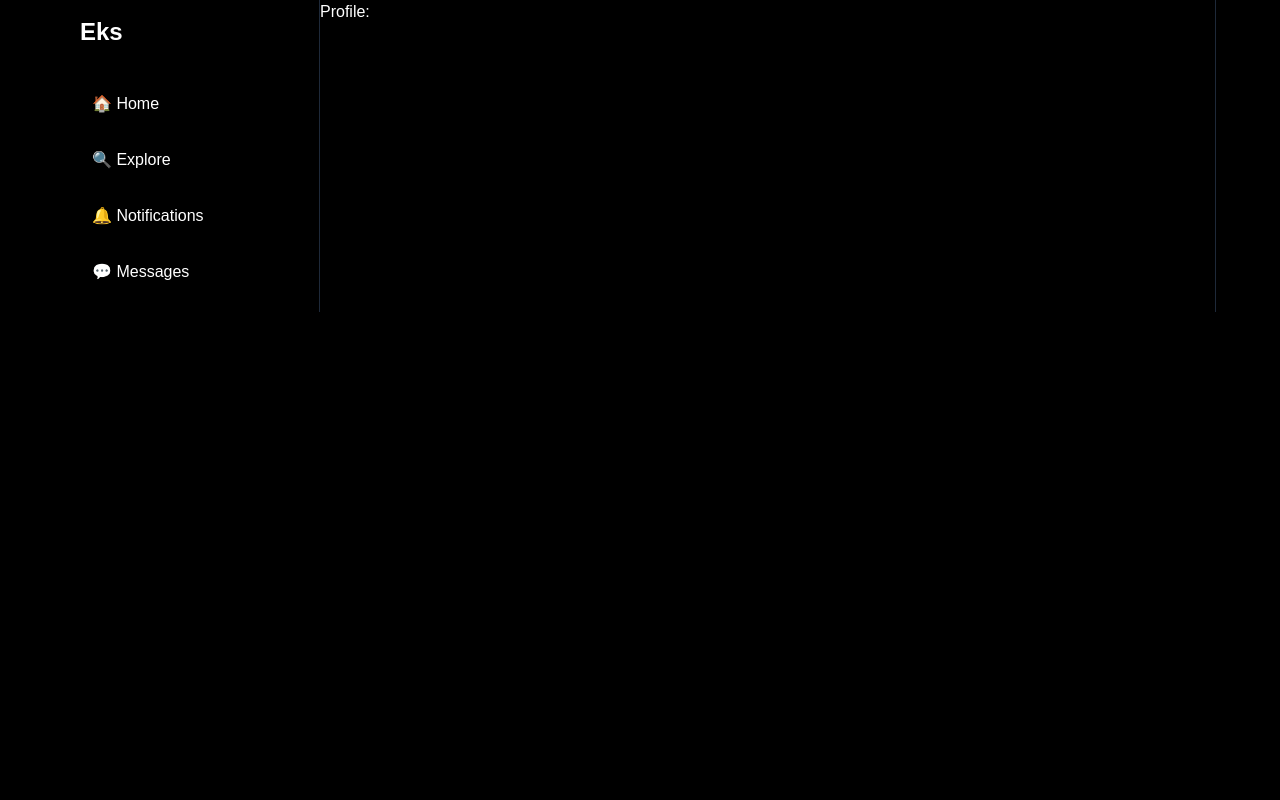
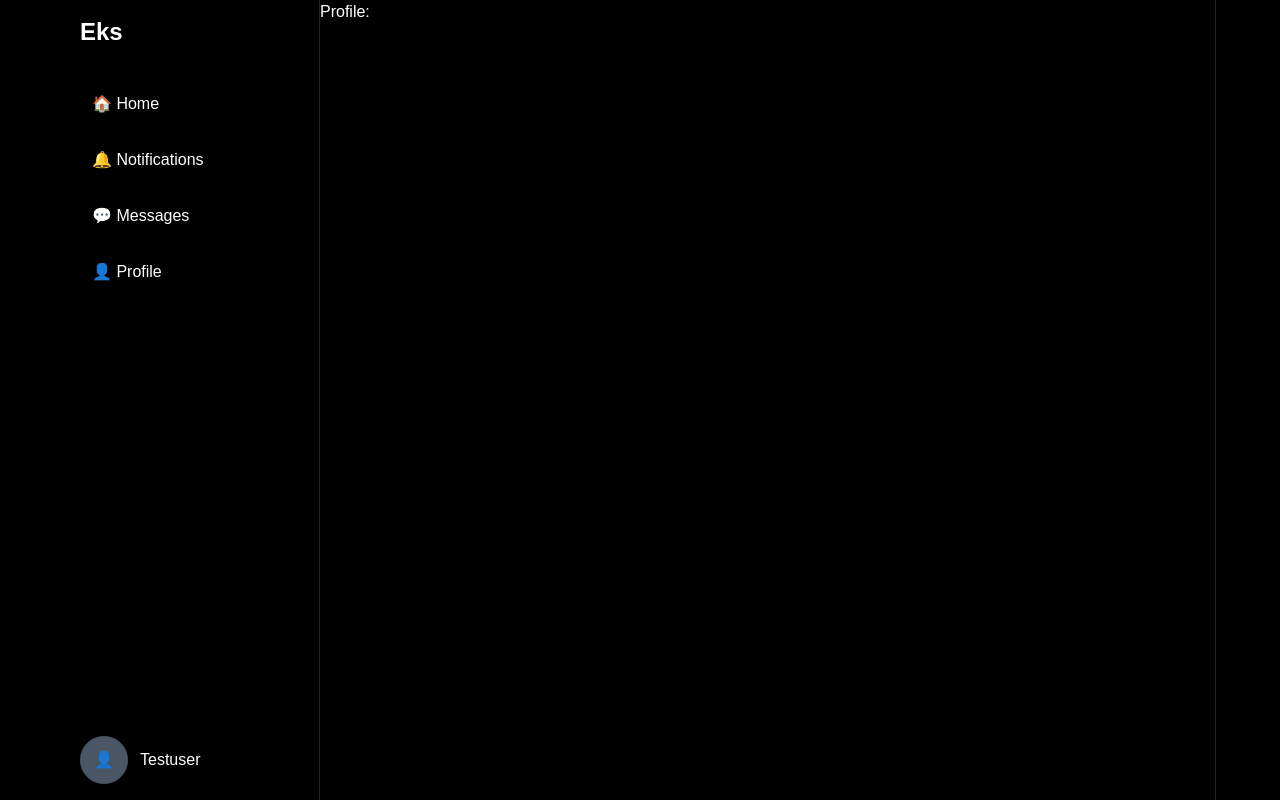
Before and after one commit to espeniv/eks, a Next.js app: page /post/1 in a window 1280 px wide. Built offline with nearby package versions, Linux system fonts and the light colour scheme.

Commit message:
Removed explore page, and added profile component

```diff
--- a/src/app/(main)/explore/page.tsx
+++ /dev/null
@@ -1,3 +0,0 @@
-export default function ExplorePage() {
-  return <h1>ExplorePage</h1>;
-}
--- a/src/app/(main)/layout.tsx
+++ b/src/app/(main)/layout.tsx
@@ -8,7 +8,7 @@ export default function MainLayout({
   return (
     <div className="min-h-screen bg-black text-white">
       <div className="max-w-6xl mx-auto flex">
-        <Sidebar />
+        <Sidebar profileId="testuser" />
         <main className="flex-1 border-r border-gray-800">{children}</main>
       </div>
     </div>
--- /dev/null
+++ b/src/components/profile-selector.tsx
@@ -0,0 +1,14 @@
+import Link from "next/link";
+
+export function ProfileSelector(props: { profileId: string }) {
+  return (
+    <Link href={`/profile/${props.profileId}`}>
+      <div className="flex items-center">
+        <div className="w-12 h-12 bg-gray-600 rounded-full flex items-center justify-center">
+          👤
+        </div>
+        <h3 className="ml-3">Testuser</h3>
+      </div>
+    </Link>
+  );
+}
--- a/src/components/sidebar.tsx
+++ b/src/components/sidebar.tsx
@@ -1,20 +1,15 @@
 import Link from "next/link";
+import { ProfileSelector } from "./profile-selector";
 
-export function Sidebar() {
+export function Sidebar(props: { profileId: string }) {
   return (
-    <aside className="w-64 p-4 border-r border-gray-800">
+    <aside className="w-64 p-4 border-r border-gray-800 flex flex-col h-screen">
       <div className="mb-8">
         <h1 className="text-2xl font-bold">Eks</h1>
       </div>
       <nav className="space-y-2">
         <Link href="/home" className="block p-3 rounded-full hover:bg-gray-900">
           🏠 Home
-        </Link>
-        <Link
-          href="/explore"
-          className="block p-3 rounded-full hover:bg-gray-900"
-        >
-          🔍 Explore
         </Link>
         <Link
           href="/notifications"
@@ -28,7 +23,16 @@ export function Sidebar() {
         >
           💬 Messages
         </Link>
+        <Link
+          href={`/profile/${props.profileId}`}
+          className="block p-3 rounded-full hover:bg-gray-900"
+        >
+          👤 Profile
+        </Link>
       </nav>
+      <div className="mt-auto">
+        <ProfileSelector profileId={props.profileId} />
+      </div>
     </aside>
   );
 }
```
